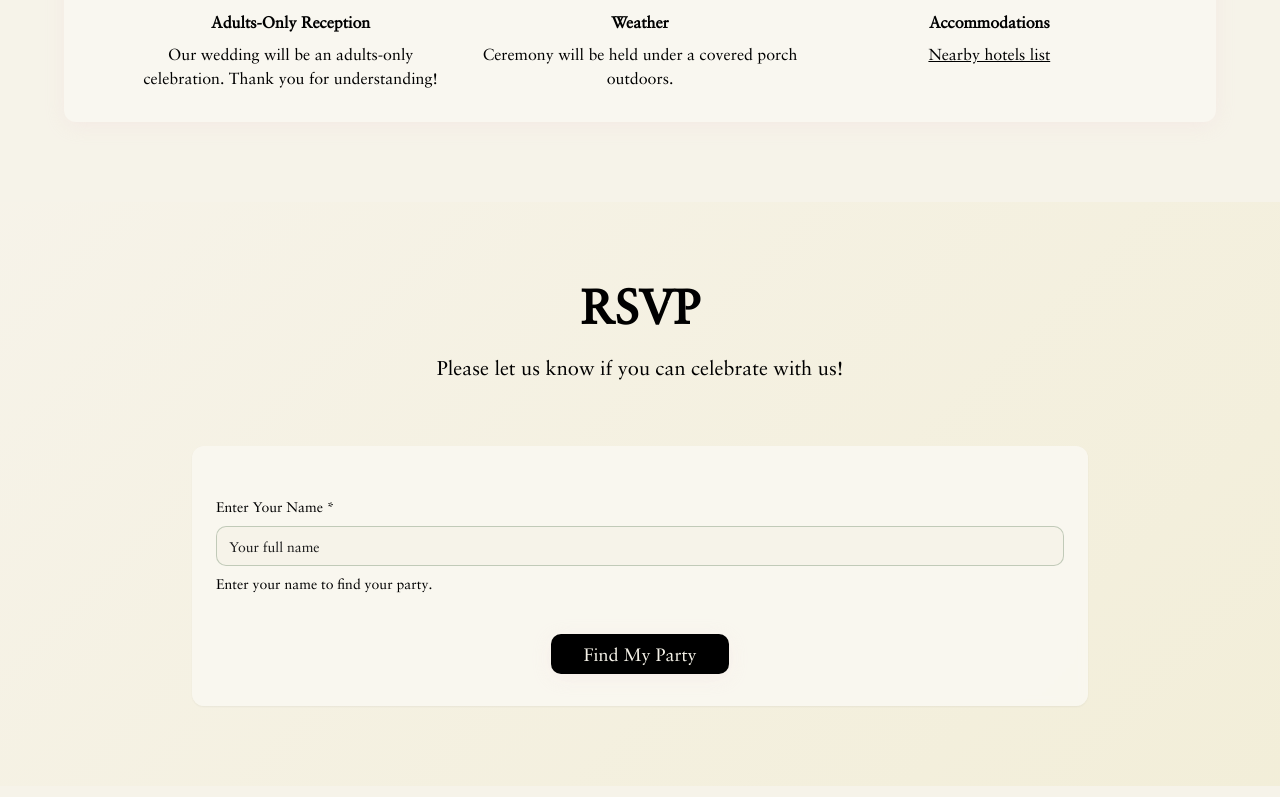
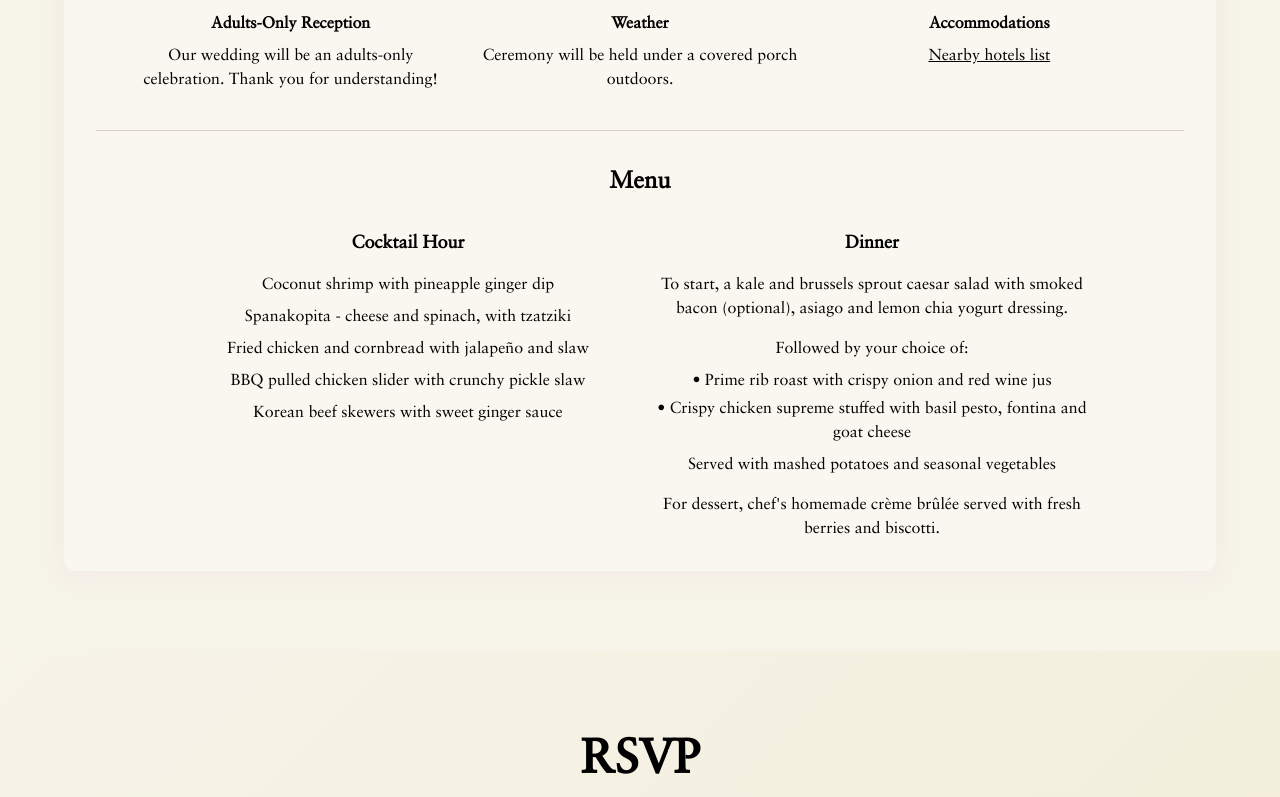
Before and after one commit to onionmansz/union-site-studio, a React (Vite) app: page / in a window 1280 px wide. Shown: the part 2000-2797 px from the top of the page. Built offline with nearby package versions, Linux system fonts and the light colour scheme.

Commit message:
Add Menu section to Important Information
Displays cocktail hour appetizers and dinner menu items in a centered
two-column layout within the Important Information card.

```diff
--- a/src/components/WeddingDetails.tsx
+++ b/src/components/WeddingDetails.tsx
@@ -86,6 +86,43 @@ const WeddingDetails = () => {
               </p>
             </div>
           </div>
+
+          {/* Menu Section */}
+          <div className="mt-10 pt-8 border-t border-border">
+            <h4 className="font-serif text-2xl font-semibold text-foreground mb-8 text-center">
+              Menu
+            </h4>
+            <div className="grid md:grid-cols-2 gap-8 max-w-4xl mx-auto">
+              {/* Cocktail Hour */}
+              <div className="text-center">
+                <h5 className="font-semibold text-foreground text-lg mb-4">Cocktail Hour</h5>
+                <ul className="space-y-2 text-foreground">
+                  <li>Coconut shrimp with pineapple ginger dip</li>
+                  <li>Spanakopita - cheese and spinach, with tzatziki</li>
+                  <li>Fried chicken and cornbread with jalapeño and slaw</li>
+                  <li>BBQ pulled chicken slider with crunchy pickle slaw</li>
+                  <li>Korean beef skewers with sweet ginger sauce</li>
+                </ul>
+              </div>
+
+              {/* Dinner */}
+              <div className="text-center">
+                <h5 className="font-semibold text-foreground text-lg mb-4">Dinner</h5>
+                <div className="text-foreground space-y-4">
+                  <p>To start, a kale and brussels sprout caesar salad with smoked bacon (optional), asiago and lemon chia yogurt dressing.</p>
+                  <div>
+                    <p className="mb-2">Followed by your choice of:</p>
+                    <ul className="space-y-1">
+                      <li>• Prime rib roast with crispy onion and red wine jus</li>
+                      <li>• Crispy chicken supreme stuffed with basil pesto, fontina and goat cheese</li>
+                    </ul>
+                    <p className="mt-2">Served with mashed potatoes and seasonal vegetables</p>
+                  </div>
+                  <p>For dessert, chef's homemade crème brûlée served with fresh berries and biscotti.</p>
+                </div>
+              </div>
+            </div>
+          </div>
         </div>
       </div>
     </section>
```
